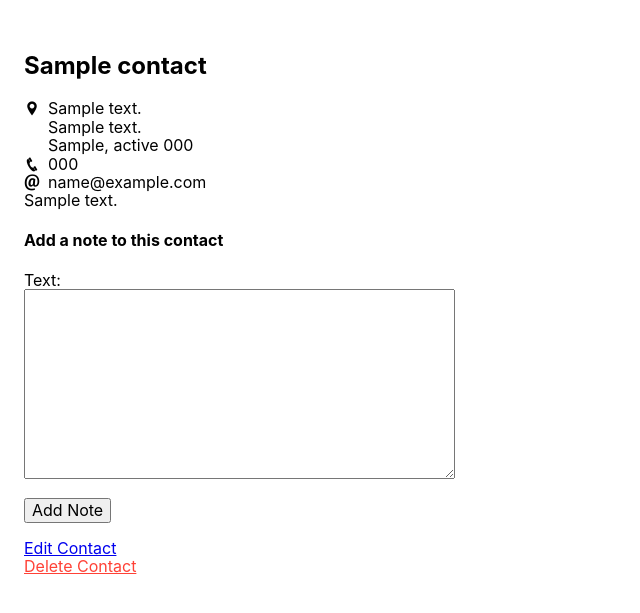
After one commit to Momentum-Team-9/example-django-uptact, a Django app: page /contacts/1 in a window 1280 px wide. The commit adds this page. Shown: the top 613 px of the page, without its empty margins (0-640 px from the left). Run offline with Django 3.2, Linux system fonts and the light colour scheme; tables that the repository leaves empty hold one stand-in row (values such as "Sample post").

Commit message:
Add note form and contact details template.

```diff
--- a/contacts/admin.py
+++ b/contacts/admin.py
@@ -1,4 +1,5 @@
 from django.contrib import admin
-from .models import Contact
+from .models import Contact, Note
 
 admin.site.register(Contact)
+admin.site.register(Note)
--- a/contacts/forms.py
+++ b/contacts/forms.py
@@ -1,5 +1,5 @@
 from django import forms
-from .models import Contact
+from .models import Contact, Note
 
 
 class ContactForm(forms.ModelForm):
@@ -15,3 +15,11 @@ class ContactForm(forms.ModelForm):
             'phone_number',
             'email',
         ]
+
+class NoteForm(forms.ModelForm):
+
+    class Meta:
+        model = Note
+        fields = [
+            'text',
+        ]
--- a/contacts/models.py
+++ b/contacts/models.py
@@ -19,3 +19,12 @@ class Contact(models.Model):
     city = models.CharField(max_length=255, null=True, blank=True)
     state = USStateField(null=True, blank=True)
     zip_code = USZipCodeField(null=True, blank=True)
+
+class Note(models.Model):
+    text = models.TextField()
+    created_at = models.DateTimeField(auto_now_add=True)
+
+    contact = models.ForeignKey(Contact, on_delete=models.CASCADE, related_name="notes")
+
+    def __str__(self):
+        return self.text[:20]
--- a/contacts/views.py
+++ b/contacts/views.py
@@ -1,6 +1,6 @@
 from django.shortcuts import render, redirect, get_object_or_404
 from .models import Contact
-from .forms import ContactForm
+from .forms import ContactForm, NoteForm
 
 
 # Create your views here.
@@ -9,6 +9,14 @@ def list_contacts(request):
     return render(request, "contacts/list_contacts.html",
                   {"contacts": contacts})
 
+def show_contact(request, pk):
+    contact = get_object_or_404(Contact, pk=pk)
+    form = NoteForm()
+    return render(
+        request,
+        "contacts/show_contact.html",
+        {"contact": contact, "pk": pk, "form": form},
+    )
 
 def add_contact(request):
     if request.method == 'GET':
@@ -46,3 +54,19 @@ def delete_contact(request, pk):
 
     return render(request, "contacts/delete_contact.html",
                   {"contact": contact})
+
+def add_note(request, contact_pk):
+    # get the associated contact by pk
+    contact = get_object_or_404(Contact, pk=contact_pk)
+
+    # we still need to build the form!
+    form = NoteForm(data=request.POST)
+    if form.is_valid():
+        note = form.save(commit=False)
+        note.contact = contact
+        note.save()
+        return redirect(to='show_contact', pk=contact.pk)
+
+    return render(
+        request, "contacts/show_contact.html", {"note_form": form, "contact": contact}
+    )
--- a/templates/contacts/list_contacts.html
+++ b/templates/contacts/list_contacts.html
@@ -38,6 +38,7 @@
     <p>
       <a href="{% url 'edit_contact' pk=contact.pk %}">Edit Contact</a><br>
       <a class="red" href="{% url 'delete_contact' pk=contact.pk %}">Delete Contact</a>
+      <a href="{% url 'show_contact' pk=contact.pk%}">Contact Details</a>
     </p>
   </div>
   {% endfor %}
--- /dev/null
+++ b/templates/contacts/show_contact.html
@@ -0,0 +1,63 @@
+{% extends "base.html" %}
+
+{% block content %}
+<div class="w-33 pa3">
+  <h2>{{ contact.name }}</h2>
+
+  <div class="flex">
+    <div class="pr2"><i class="icofont-location-pin"></i></div>
+    <div>
+      {{ contact.address_1 }}<br />
+      {% if contact.address_2 %}
+      {{ contact.address_2 }}<br />
+      {% endif %}
+      {{ contact.city }}, {{ contact.state }} {{ contact.zip_code }}
+    </div>
+  </div>
+
+  {% if contact.phone_number %}
+  <div class="flex">
+    <div class="pr2"><i class="icofont-phone"></i></div>
+    <div>{{ contact.phone_number }}</div>
+  </div>
+  {% endif %}
+
+  {% if contact.email %}
+  <div class="flex">
+    <div class="pr2"><i class="icofont-ui-email"></i></div>
+    <div>{{ contact.email }}</div>
+  </div>
+  {% endif %}
+
+  {% if contact.birthday %}
+  <div class="flex">
+    <div class="pr2"><i class="icofont-ui-birthday"></i></div>
+    <div>{{ contact.birthday }}</div>
+  </div>
+  {% endif %}
+
+  {% if contact.notes %}
+  {% for note in contact.notes.all %}
+  <div class="flex">
+    <div>{{ note.text }}</div>
+  </div>
+  {% endfor %}
+  {% endif %}
+
+  <h4>Add a note to this contact</h4>
+  <div>
+    <form action="{% url 'add_note' contact_pk=contact.pk %}" method="POST">
+      {% csrf_token %}
+      {{ form.as_p }}
+      <div>
+        <button type="submit">Add Note</button>
+      </div>
+    </form>
+  </div>
+
+  <p>
+    <a href="{% url 'edit_contact' pk=contact.pk %}">Edit Contact</a><br>
+    <a class="red" href="{% url 'delete_contact' pk=contact.pk %}">Delete Contact</a>
+  </p>
+</div>
+{% endblock %}
--- a/uptact/urls.py
+++ b/uptact/urls.py
@@ -21,6 +21,7 @@ from contacts import views as contacts_views
 urlpatterns = [
     path('admin/', admin.site.urls),
     path('', contacts_views.list_contacts, name='list_contacts'),
+    path('contacts/<int:pk>', contacts_views.show_contact, name="show_contact"),
     path('contacts/add/', contacts_views.add_contact, name='add_contact'),
     path('contacts/<int:pk>/edit/',
          contacts_views.edit_contact,
@@ -28,6 +29,7 @@ urlpatterns = [
     path('contacts/<int:pk>/delete/',
          contacts_views.delete_contact,
          name='delete_contact'),
+    path('contact/<int:contact_pk>/notes', contacts_views.add_note, name="add_note")
 ]
 
 if settings.DEBUG:
```
Also changed, not shown: contacts/migrations/0002_note.py (added), users/migrations/0002_alter_user_first_name.py (added), 1 other file.
